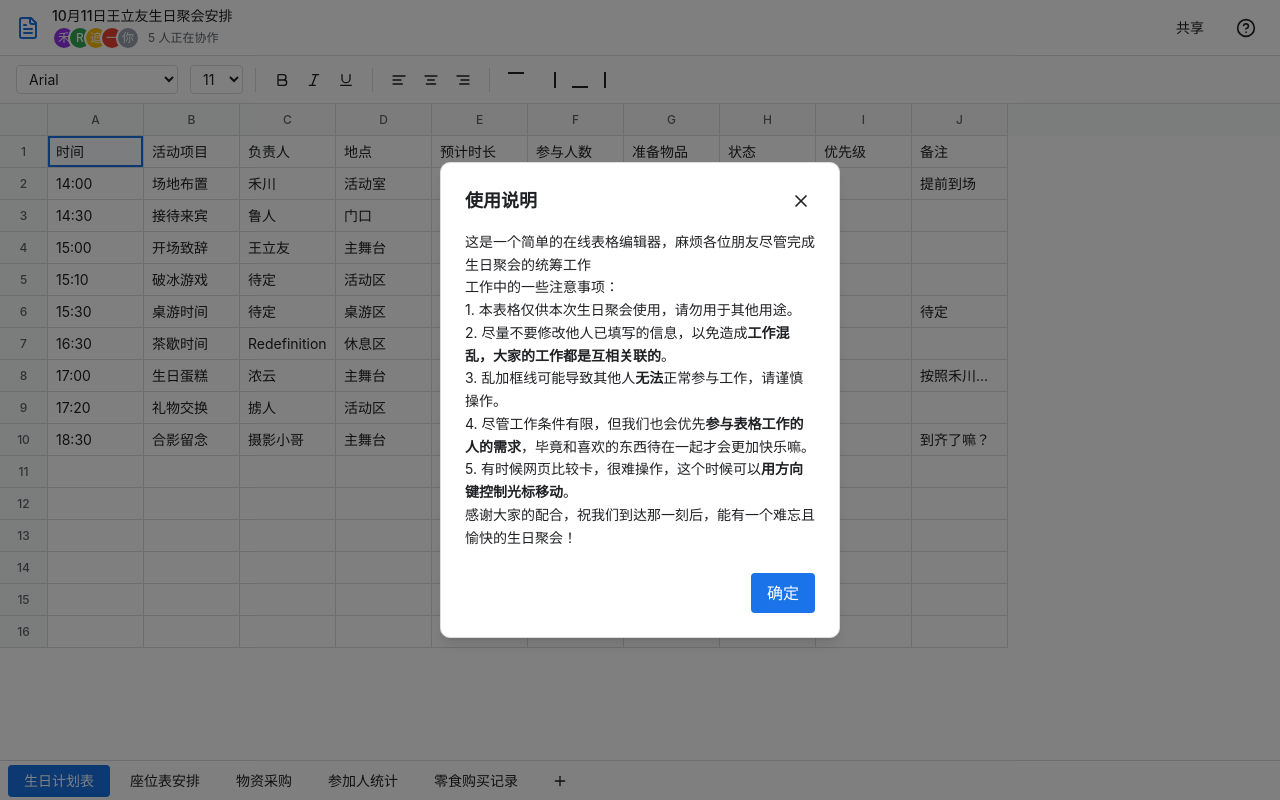
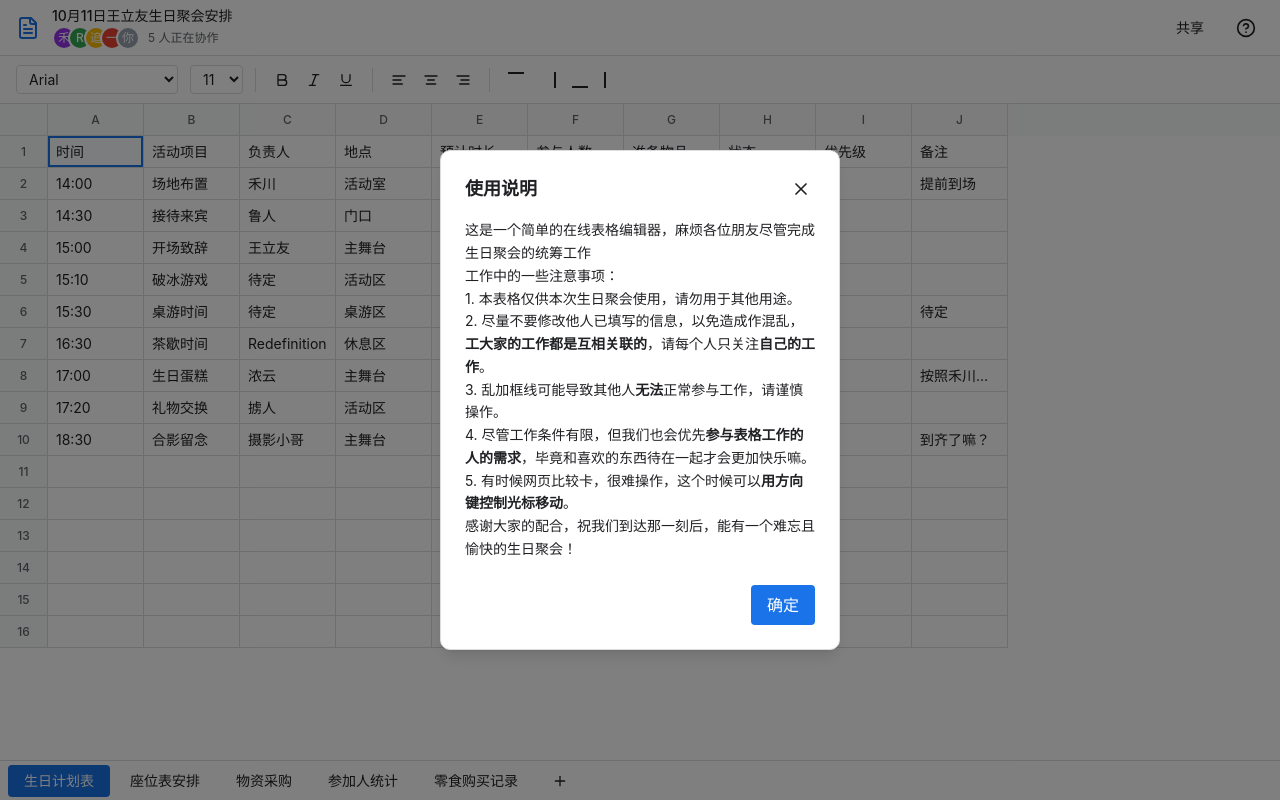
Before and after one commit to wangwangwang23333/2025-real-time-sheet, a Next.js app: page / in a window 1280 px wide. Both pictures are taken after a click on the button 1246 px from the left and 27 px from the top of the page. Built offline with nearby package versions, Linux system fonts and the light colour scheme.

Commit message:
add code

```diff
--- a/components/spreadsheet-header.tsx
+++ b/components/spreadsheet-header.tsx
@@ -66,7 +66,7 @@ export function SpreadsheetHeader() {
               这是一个简单的在线表格编辑器，麻烦各位朋友尽管完成生日聚会的统筹工作{"\n"}
               工作中的一些注意事项：{"\n"}
               1. 本表格仅供本次生日聚会使用，请勿用于其他用途。{"\n"}
-              2. 尽量不要修改他人已填写的信息，以免造成<b>工作混乱，大家的工作都是互相关联的</b>。{"\n"}
+              2. 尽量不要修改他人已填写的信息，以免造成作混乱，<b>工大家的工作都是互相关联的</b>，请每个人只关注<b>自己的工作</b>。{"\n"}
               3. 乱加框线可能导致其他人<b>无法</b>正常参与工作，请谨慎操作。{"\n"}
               4. 尽管工作条件有限，但我们也会优先<b>参与表格工作的人的需求</b>，毕竟和喜欢的东西待在一起才会更加快乐嘛。{"\n"}
               5. 有时候网页比较卡，很难操作，这个时候可以<b>用方向键控制光标移动</b>。{"\n"}
```
